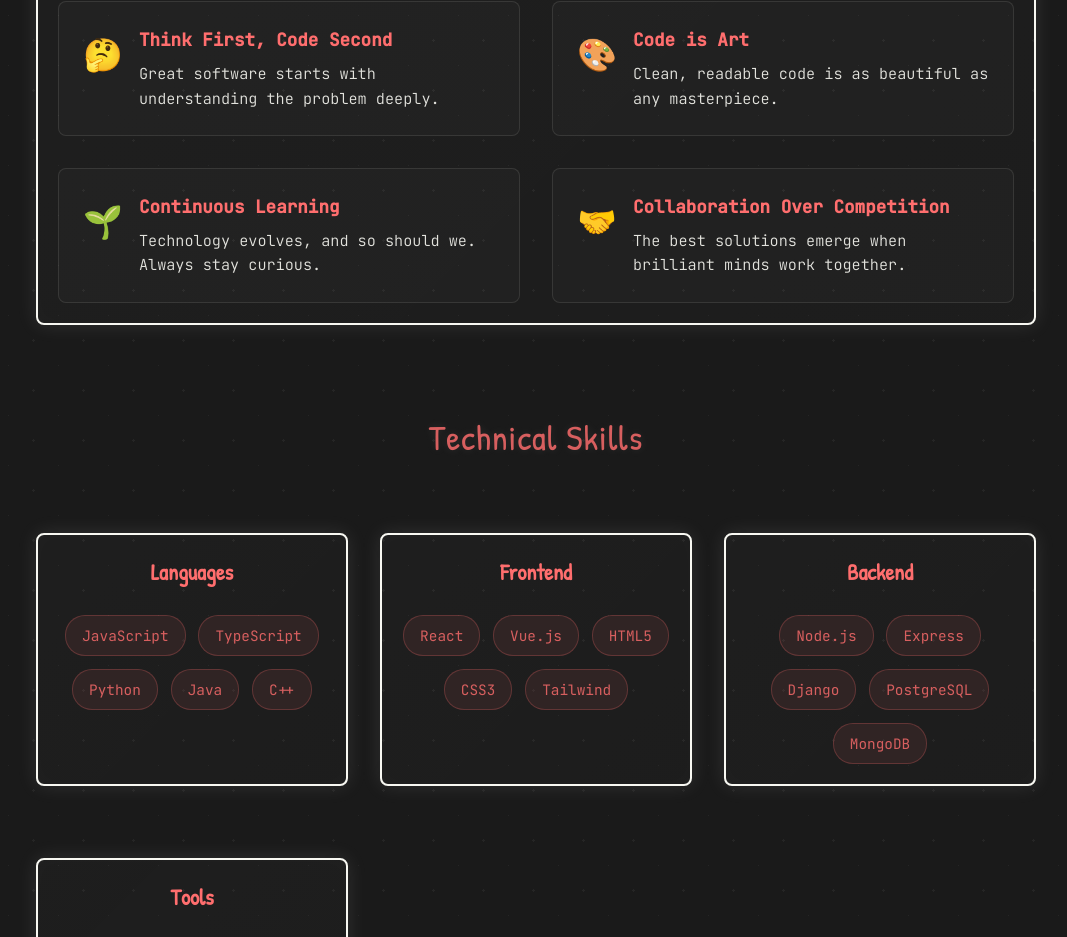
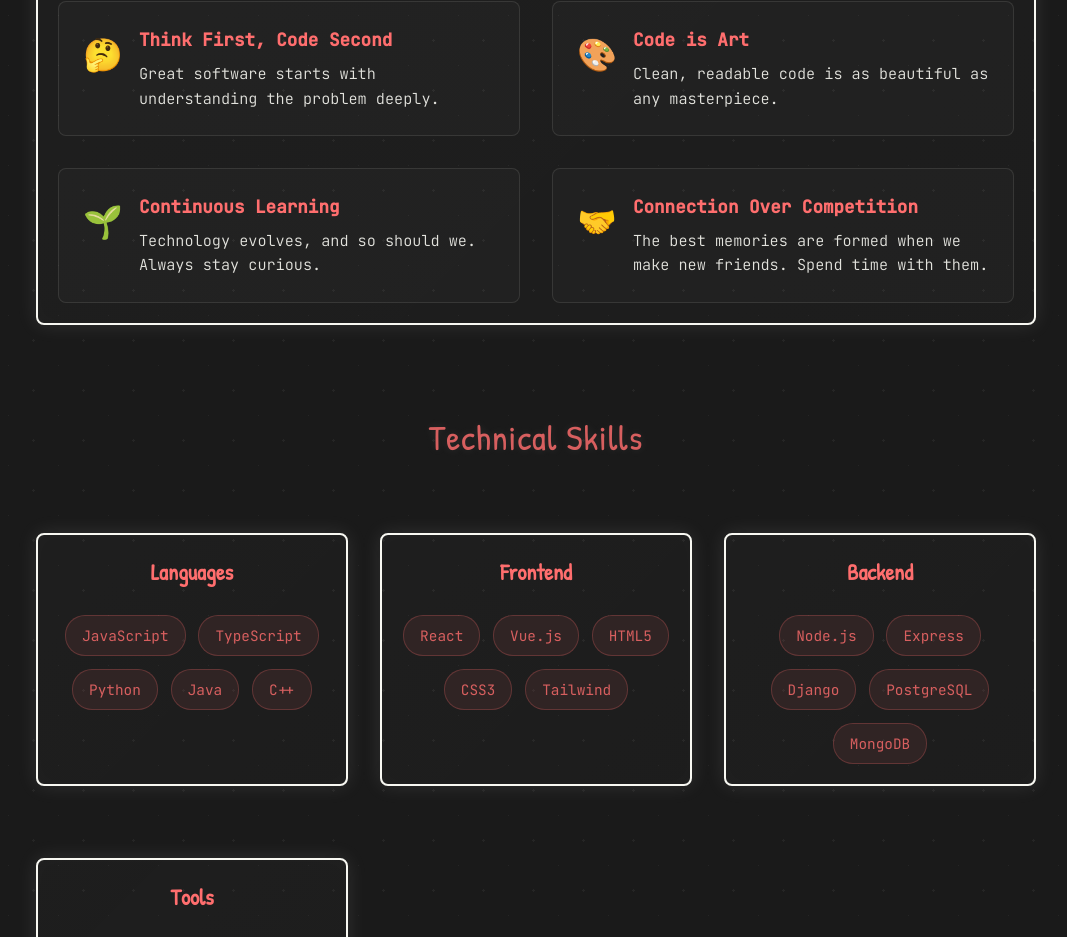
Before and after one commit to jasjeevsingh/jasjeevsingh.github.io, a React (Vite) app: page /about in a window 1280 px wide. Shown: the part 997-1934 px from the top of the page, without its empty margins (104-1171 px from the left). Built offline with nearby package versions, Linux system fonts and the light colour scheme; a web font is replaced by a local one.

Commit message:
like 2 words bruh

```diff
--- a/src/pages/About/About.jsx
+++ b/src/pages/About/About.jsx
@@ -75,8 +75,8 @@
                 <div className="philosophy-item">
                   <span className="philosophy-icon">🤝</span>
                   <div>
-                    <h4>Collaboration Over Competition</h4>
-                    <p>The best solutions emerge when brilliant minds work together.</p>
+                    <h4>Connection Over Competition</h4>
+                    <p>The best memories are formed when we make new friends. Spend time with them.</p>
                   </div>
                 </div>
               </div>
```
